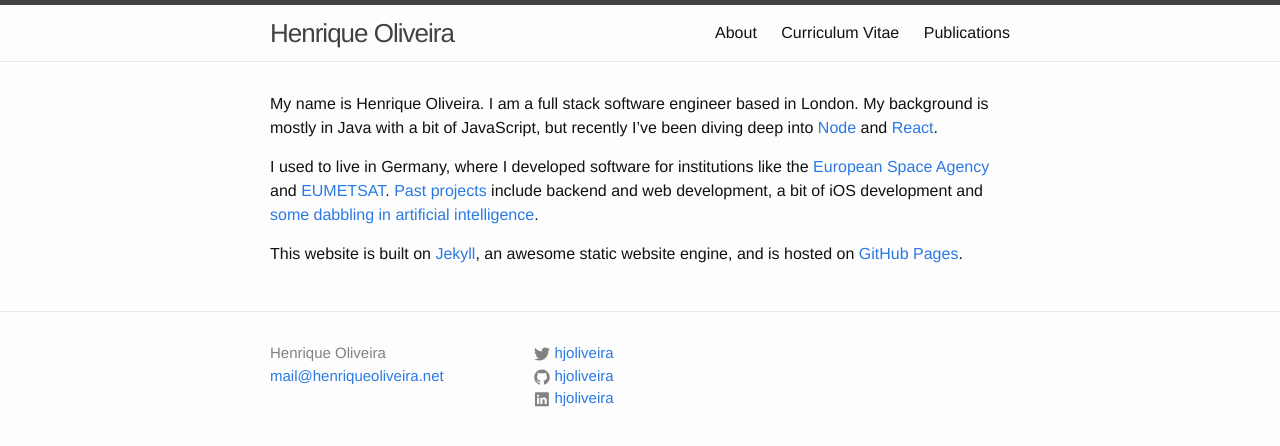
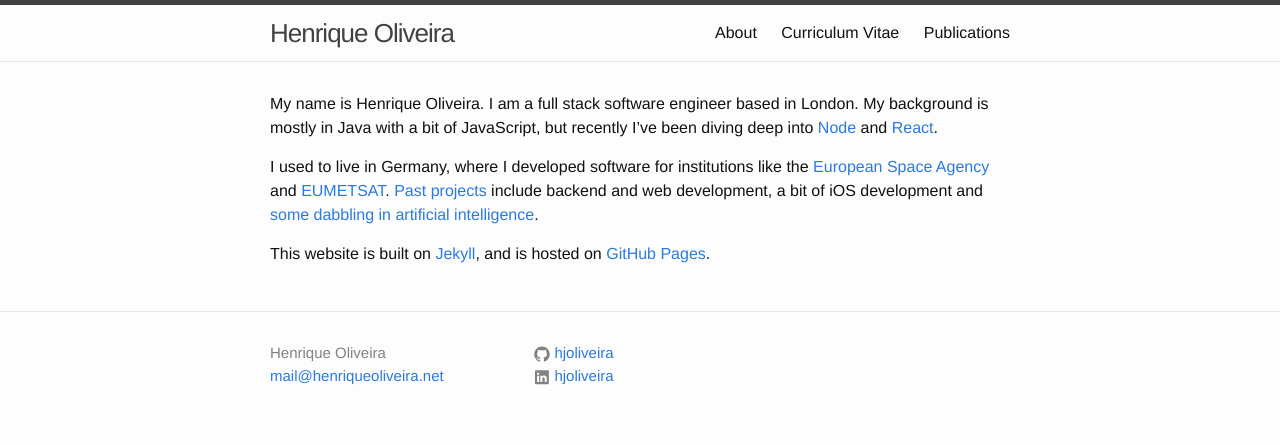
Before and after one commit to hjoliveira/hjoliveira.github.io, a Jekyll site: the page built from index.md, in a window 1280 px wide. Shown: the top 446 px of the page. Built offline with Jekyll 4.4.1, drawn with Linux system fonts in a browser that asks for light colours.

Commit message:
small refresh

```diff
--- a/_config.yml
+++ b/_config.yml
@@ -4,8 +4,7 @@ email: mail@henriqueoliveira.net
 description: > # this means to ignore newlines until "baseurl:"
 
 baseurl: "" # the subpath of your site, e.g. /blog/
-url: "http://www.henriqueoliveira.org" # the base hostname & protocol for your site
-twitter_username: hjoliveira
+url: "https://www.henriqueoliveira.net" # the base hostname & protocol for your site
 github_username:  hjoliveira
 linkedin_username: hjoliveira
 
--- a/index.md
+++ b/index.md
@@ -6,4 +6,4 @@ layout: default
 
  I used to live in Germany, where I developed software for institutions like the [European Space Agency](http://esa.int/) and [EUMETSAT](http://www.eumetsat.int/). [Past projects](/cv) include backend and web development, a bit of iOS development and [some dabbling in artificial intelligence](/publications).
 
- This website is built on [Jekyll](http://jekyllrb.com/), an awesome static website engine, and is hosted on [GitHub Pages](https://pages.github.com/).
+ This website is built on [Jekyll](http://jekyllrb.com/), and is hosted on [GitHub Pages](https://pages.github.com/).
```
